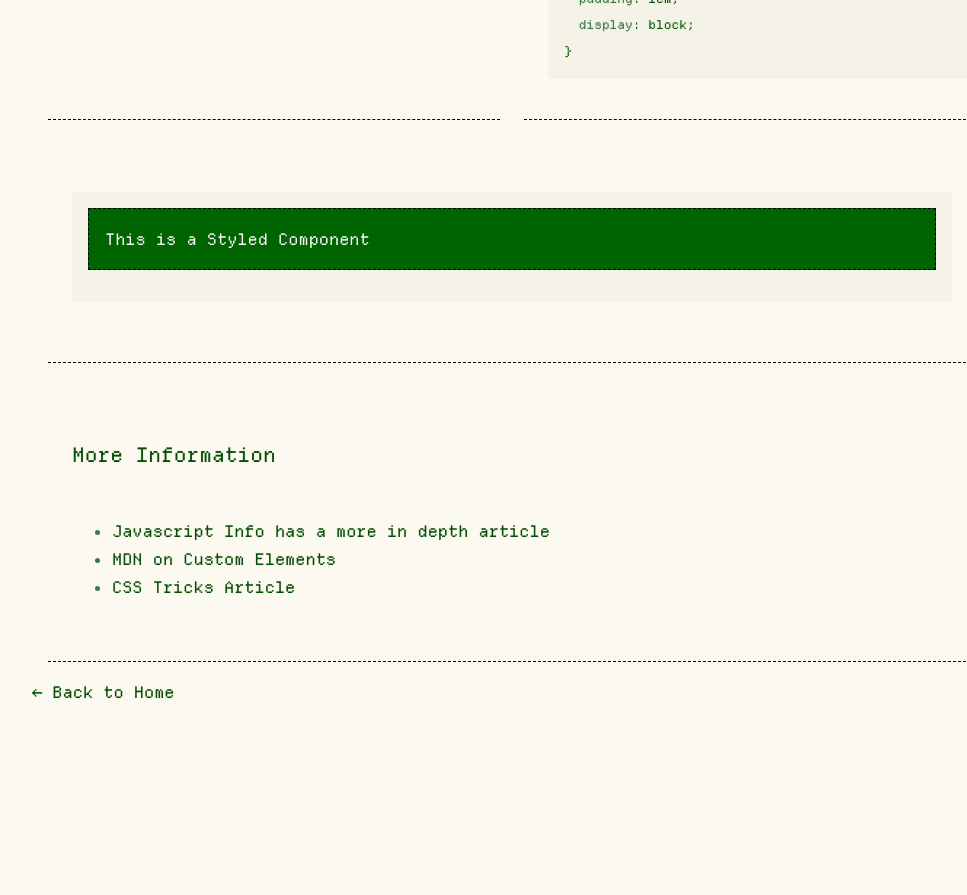
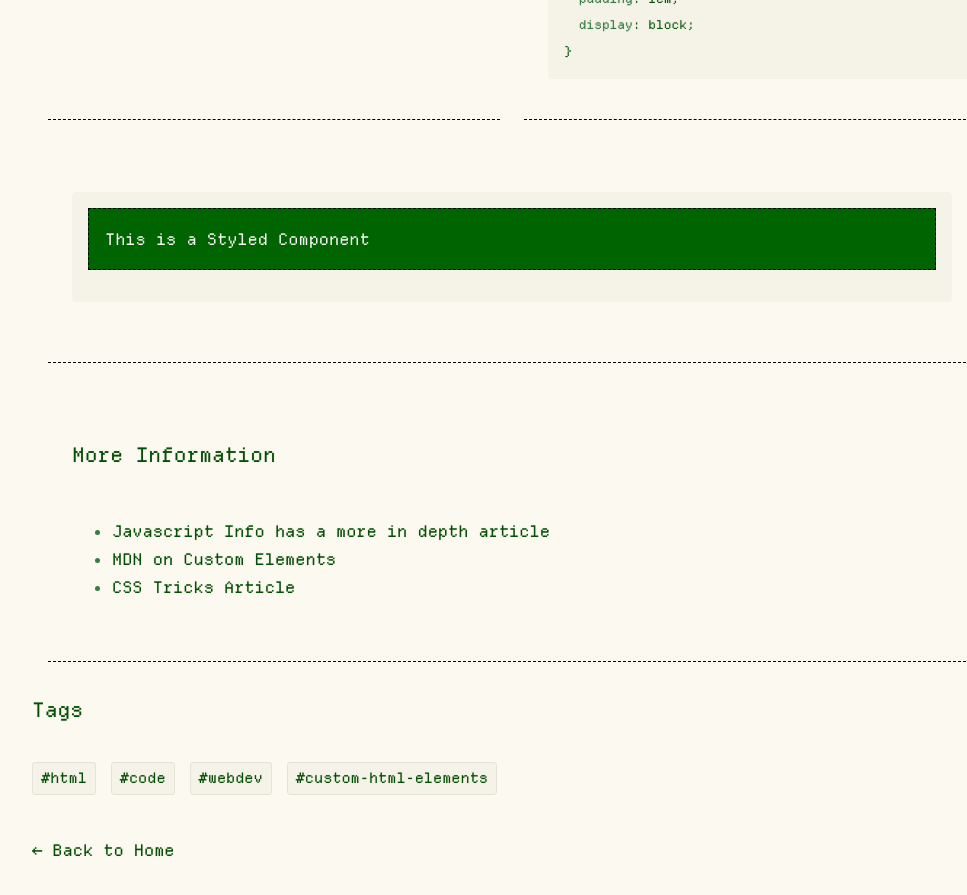
Before and after one commit to lnsy-dev/lnsy-dev.github.io, a Jekyll site: the page built from _posts/2025-04-22-custom-html-elements.md, in a window 1280 px wide and 900 px high, scrolled down 5344 px. Shown: the top 895 px of the window, without its empty margins (128-1095 px from the left). Built offline with Jekyll 4.4.1, drawn with Linux system fonts in a browser that asks for light colours; nearby versions of some CDN libraries; a script that is not in the unit is left out; before the commit the page ends 6086 px from its top, so only the background shows below that.

Commit message:
updated tags

```diff
--- a/_layouts/html.html
+++ b/_layouts/html.html
@@ -9,6 +9,41 @@
   <body>
     {{ content }}
 
+    <div class="post-tags">
+      {% if page.tags %}
+        <h3>Tags</h3>
+        <p>
+          {% for tag in page.tags %}
+            <a href="{{ '/tags/' | append: tag | relative_url }}" class="tag-link">#{{ tag }}</a>
+          {% endfor %}
+        </p>
+      {% else %}
+        {% assign text_content = page.content | strip_html %}
+        {% assign hash_words = text_content | split: " " | where_exp: "word", "word contains '#'" %}
+
+        {% if hash_words.size > 0 %}
+          <h3>Tags</h3>
+          <p>
+            {% assign unique_tags = "" | split: "" %}
+            {% for word in hash_words %}
+              {% if word contains "#" %}
+                {% assign tag_word = word | strip | strip_newlines %}
+                {% assign clean_tag = tag_word | remove_first: "#" | downcase | strip %}
+                {% if clean_tag != "" %}
+                  {% unless clean_tag contains "#" %}
+                    {% unless unique_tags contains clean_tag %}
+                      {% assign unique_tags = unique_tags | push: clean_tag %}
+                      <a href="{{ '/tags/' | append: clean_tag | relative_url }}" class="tag-link">#{{ clean_tag }}</a>
+                    {% endunless %}
+                  {% endunless %}
+                {% endif %}
+              {% endif %}
+            {% endfor %}
+          </p>
+        {% endif %}
+      {% endif %}
+    </div>
+
     <div class="post-navigation">
       <p>
         <a href="{{ '/' | relative_url }}">&larr; Back to Home</a>
--- a/_posts/2025-04-22-custom-html-elements.md
+++ b/_posts/2025-04-22-custom-html-elements.md
@@ -4,7 +4,12 @@ title: Custom Html Elements
 date: 2025-04-22 18:23:36 -0700
 categories: blog
 created: 2025-04-22T18:23
-updated: 2025-04-22T19:04
+updated: 2025-04-22T19:22
+tags:
+  - html
+  - code
+  - webdev
+  - custom-html-elements
 ---
 
 
```
Also changed, not shown: _layouts/post.html (+9 -0 lines), _posts/2025-04-22-qr-code-element.md (+6 -3 lines), _tags/code.md (added, +4 -0 lines), _tags/custom-html-elements.md (added, +4 -0 lines), _tags/custom.md (added, +4 -0 lines), _tags/html.md (added, +4 -0 lines), _tags/qr.md (added, +4 -0 lines), _tags/webdev.md (added, +4 -0 lines), 1 other file.
